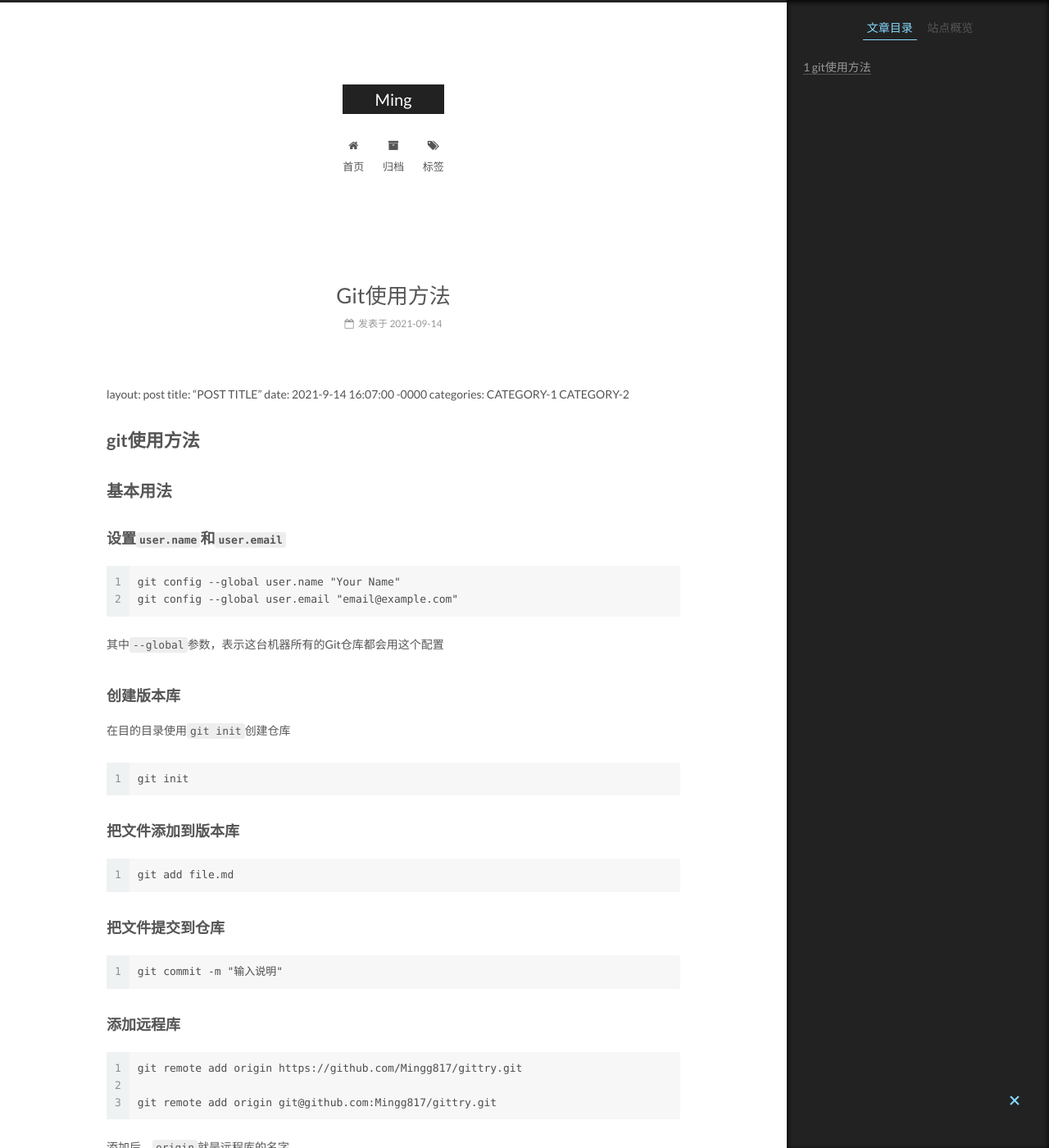
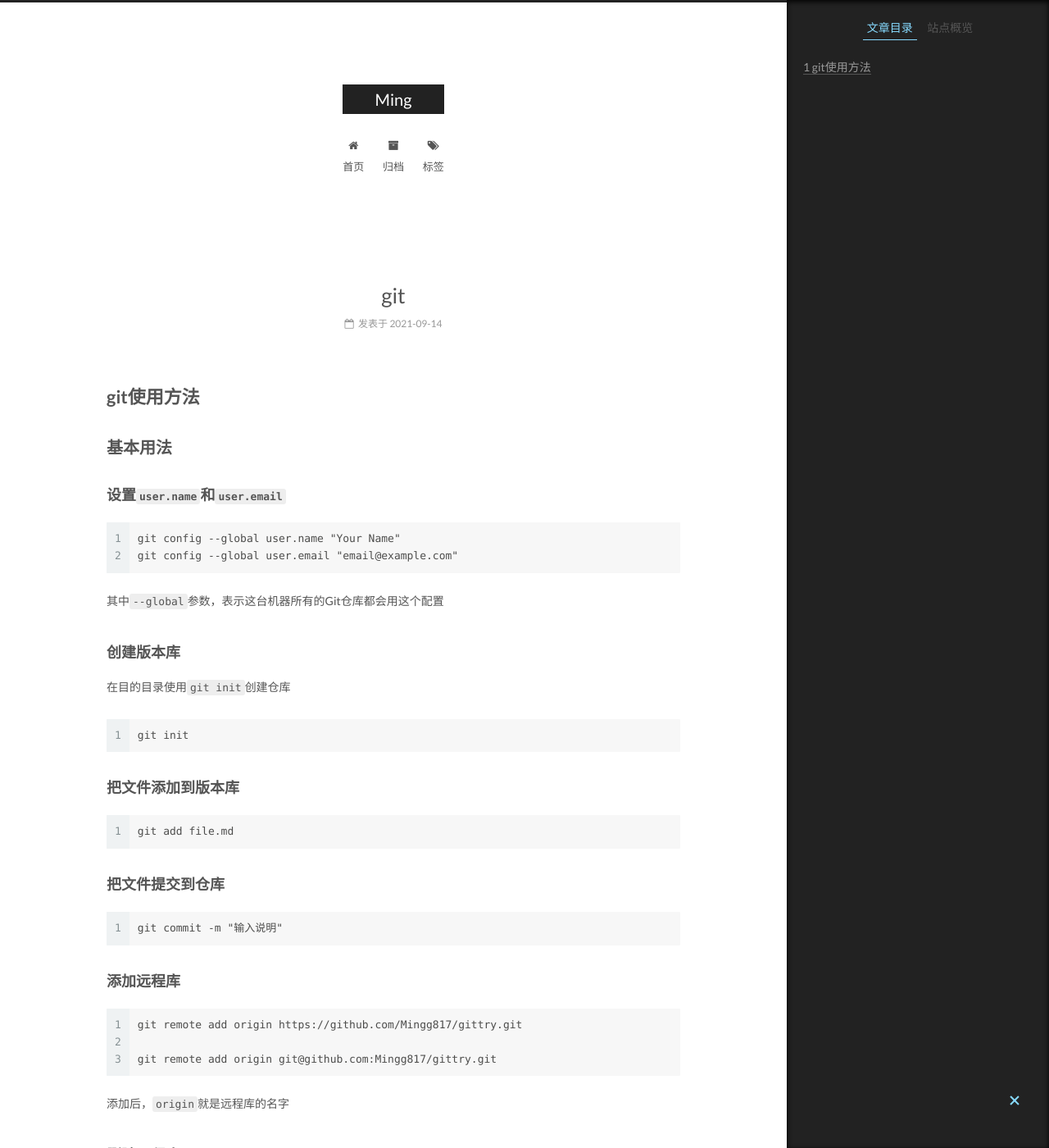
Before and after one commit to Mingg817/blog, a Jekyll site: the page built from _posts/2021-09-14-git使用方法.md, in a window 1280 px wide and 1400 px high. Shown: the whole window at 82% size. Built offline with Jekyll 4.4.1, drawn with Linux system fonts in a browser that asks for light colours.

Commit message:
Update 2021-09-14-git使用方法.md

```diff
--- a/_posts/2021-09-14-git使用方法.md
+++ b/_posts/2021-09-14-git使用方法.md
@@ -1,8 +1,7 @@
+---
 layout: post
-title: "POST TITLE"
-date: 2021-9-14 16:07:00 -0000
-categories: CATEGORY-1 CATEGORY-2
-
+title:  "git"
+---
 
 # git使用方法
 
```
